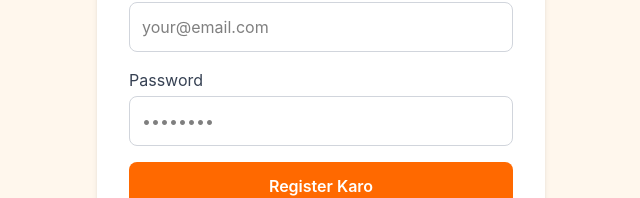
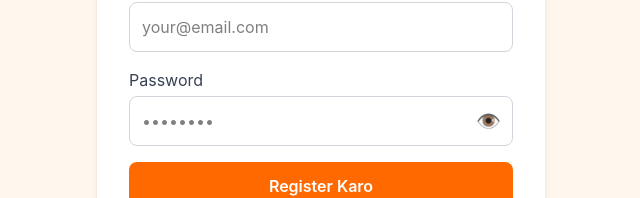
Before and after one commit to FoodByMegha/foodbymegha-frontend, a React (Vite) app: page /register in a window 1280 px wide. Shown: the part 428-626 px from the top of the page, without its empty margins (319-959 px from the left). Built offline with nearby package versions, Linux system fonts and the light colour scheme; no server answers.

Commit message:
Add password show/hide toggle

```diff
--- a/src/pages/Login.jsx
+++ b/src/pages/Login.jsx
@@ -5,18 +5,14 @@ import { useNavigate, Link } from 'react-router-dom'
 function Login() {
     const navigate = useNavigate()
 
-    const [form, setForm] = useState({
-        email: '',
-        password: '',
-    })
+    const [form, setForm] = useState({ email: '', password: '' })
     const [error, setError] = useState('')
+    const [showPassword, setShowPassword] = useState(false)  // 👈 naya
 
-    // Input change hone pe form update karo
     const handleChange = (e) => {
         setForm({ ...form, [e.target.name]: e.target.value })
     }
 
-    // Login button dabane pe
     const handleSubmit = async (e) => {
         e.preventDefault()
         try {
@@ -37,23 +33,18 @@ function Login() {
         <div className="min-h-screen bg-orange-50 flex items-center justify-center">
             <div className="bg-white p-8 rounded-2xl shadow-md w-full max-w-md">
 
-                {/* Header */}
-                <h1
-                    onClick={() => navigate('/')}
-                    className="text-3xl font-bold text-orange-500 text-center mb-2 cursor-pointer"
-                >
+                <h1 onClick={() => navigate('/')}
+                    className="text-3xl font-bold text-orange-500 text-center mb-2 cursor-pointer">
                     🍱 FoodByMegha
                 </h1>
                 <p className="text-center text-gray-500 mb-6">Login karo apne account mein</p>
 
-                {/* Error message */}
                 {error && (
                     <div className="bg-red-100 text-red-600 p-3 rounded-lg mb-4 text-center">
                         {error}
                     </div>
                 )}
 
-                {/* Form */}
                 <form onSubmit={handleSubmit} className="space-y-4">
                     <div>
                         <label className="block text-gray-700 mb-1">Email</label>
@@ -68,28 +59,35 @@ function Login() {
                         />
                     </div>
 
+                    {/* 👇 Password field with eye toggle */}
                     <div>
                         <label className="block text-gray-700 mb-1">Password</label>
+                        <div className="relative">
                             <input
-                            type="password"
+                                type={showPassword ? 'text' : 'password'}
                                 name="password"
                                 value={form.password}
                                 onChange={handleChange}
                                 placeholder="••••••••"
-                            className="w-full border border-gray-300 rounded-lg p-3 focus:outline-none focus:border-orange-400"
+                                className="w-full border border-gray-300 rounded-lg p-3 pr-12 focus:outline-none focus:border-orange-400"
                                 required
                             />
+                            <button
+                                type="button"
+                                onClick={() => setShowPassword(!showPassword)}
+                                className="absolute right-3 top-1/2 -translate-y-1/2 text-gray-400 hover:text-orange-500 text-xl"
+                            >
+                                {showPassword ? '🙈' : '👁️'}
+                            </button>
+                        </div>
                     </div>
 
-                    <button
-                        type="submit"
-                        className="w-full bg-orange-500 text-white py-3 rounded-lg font-semibold hover:bg-orange-600 transition"
-                    >
+                    <button type="submit"
+                        className="w-full bg-orange-500 text-white py-3 rounded-lg font-semibold hover:bg-orange-600 transition">
                         Login Karo
                     </button>
                 </form>
 
-                {/* Register link */}
                 <p className="text-center text-gray-500 mt-4">
                     Account nahi hai?{' '}
                     <Link to="/register" className="text-orange-500 font-semibold hover:underline">
--- a/src/pages/Register.jsx
+++ b/src/pages/Register.jsx
@@ -5,13 +5,9 @@ import { useNavigate, Link } from 'react-router-dom'
 function Register() {
   const navigate = useNavigate()
 
-  const [form, setForm] = useState({
-    name: '',
-    phone: '',
-    email: '',
-    password: '',
-  })
+  const [form, setForm] = useState({ name: '', phone: '', email: '', password: '' })
   const [error, setError] = useState('')
+  const [showPassword, setShowPassword] = useState(false)  // 👈 naya
 
   const handleChange = (e) => {
     setForm({ ...form, [e.target.name]: e.target.value })
@@ -31,85 +27,72 @@ function Register() {
     <div className="min-h-screen bg-orange-50 flex items-center justify-center">
       <div className="bg-white p-8 rounded-2xl shadow-md w-full max-w-md">
 
-        {/* Header */}
-        <h1
-          onClick={() => navigate('/')}
-          className="text-3xl font-bold text-orange-500 text-center mb-2 cursor-pointer"
-        >
+        <h1 onClick={() => navigate('/')}
+          className="text-3xl font-bold text-orange-500 text-center mb-2 cursor-pointer">
           🍱 FoodByMegha
         </h1>
         <p className="text-center text-gray-500 mb-6">Naya account banao</p>
 
-        {/* Error */}
         {error && (
           <div className="bg-red-100 text-red-600 p-3 rounded-lg mb-4 text-center">
             {error}
           </div>
         )}
 
-        {/* Form */}
         <form onSubmit={handleSubmit} className="space-y-4">
           <div>
             <label className="block text-gray-700 mb-1">Naam</label>
-            <input
-              type="text"
-              name="name"
-              value={form.name}
-              onChange={handleChange}
+            <input type="text" name="name" value={form.name} onChange={handleChange}
               placeholder="Your Name"
               className="w-full border border-gray-300 rounded-lg p-3 focus:outline-none focus:border-orange-400"
-              required
-            />
+              required />
           </div>
 
           <div>
             <label className="block text-gray-700 mb-1">Phone</label>
-            <input
-              type="text"
-              name="phone"
-              value={form.phone}
-              onChange={handleChange}
+            <input type="text" name="phone" value={form.phone} onChange={handleChange}
               placeholder="9999999999"
               className="w-full border border-gray-300 rounded-lg p-3 focus:outline-none focus:border-orange-400"
-              required
-            />
+              required />
           </div>
 
           <div>
             <label className="block text-gray-700 mb-1">Email</label>
-            <input
-              type="email"
-              name="email"
-              value={form.email}
-              onChange={handleChange}
+            <input type="email" name="email" value={form.email} onChange={handleChange}
               placeholder="your@email.com"
               className="w-full border border-gray-300 rounded-lg p-3 focus:outline-none focus:border-orange-400"
-              required
-            />
+              required />
           </div>
 
+          {/* 👇 Password field with eye toggle */}
           <div>
             <label className="block text-gray-700 mb-1">Password</label>
+            <div className="relative">
               <input
-              type="password"
+                type={showPassword ? 'text' : 'password'}
                 name="password"
                 value={form.password}
                 onChange={handleChange}
                 placeholder="••••••••"
-              className="w-full border border-gray-300 rounded-lg p-3 focus:outline-none focus:border-orange-400"
+                className="w-full border border-gray-300 rounded-lg p-3 pr-12 focus:outline-none focus:border-orange-400"
                 required
               />
+              <button
+                type="button"
+                onClick={() => setShowPassword(!showPassword)}
+                className="absolute right-3 top-1/2 -translate-y-1/2 text-gray-400 hover:text-orange-500 text-xl"
+              >
+                {showPassword ? '🙈' : '👁️'}
+              </button>
+            </div>
           </div>
 
-          <button
-            type="submit"
-            className="w-full bg-orange-500 text-white py-3 rounded-lg font-semibold hover:bg-orange-600 transition"
-          >
+          <button type="submit"
+            className="w-full bg-orange-500 text-white py-3 rounded-lg font-semibold hover:bg-orange-600 transition">
             Register Karo
           </button>
         </form>
 
-        {/* Login link */}
         <p className="text-center text-gray-500 mt-4">
           Pehle se account hai?{' '}
           <Link to="/login" className="text-orange-500 font-semibold hover:underline">
```
Lines whose indentation alone changed are shown as unchanged.
